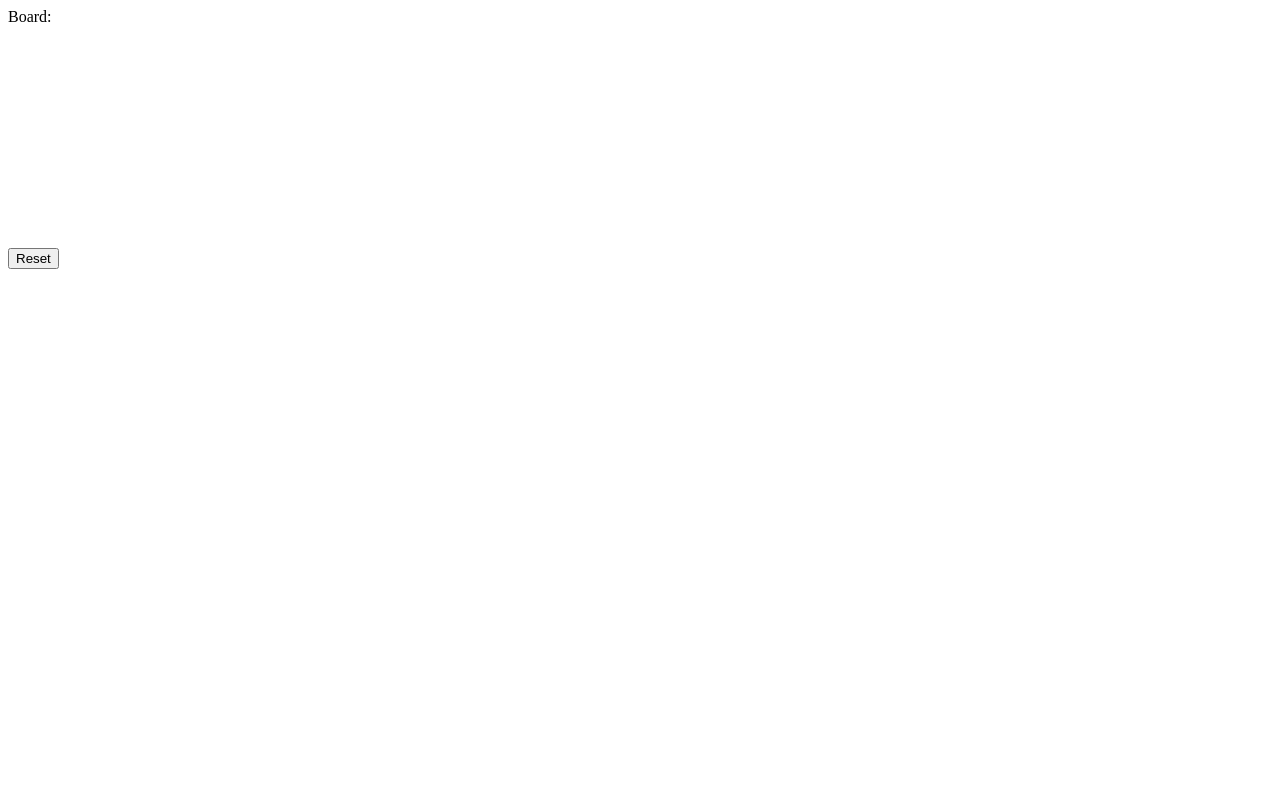
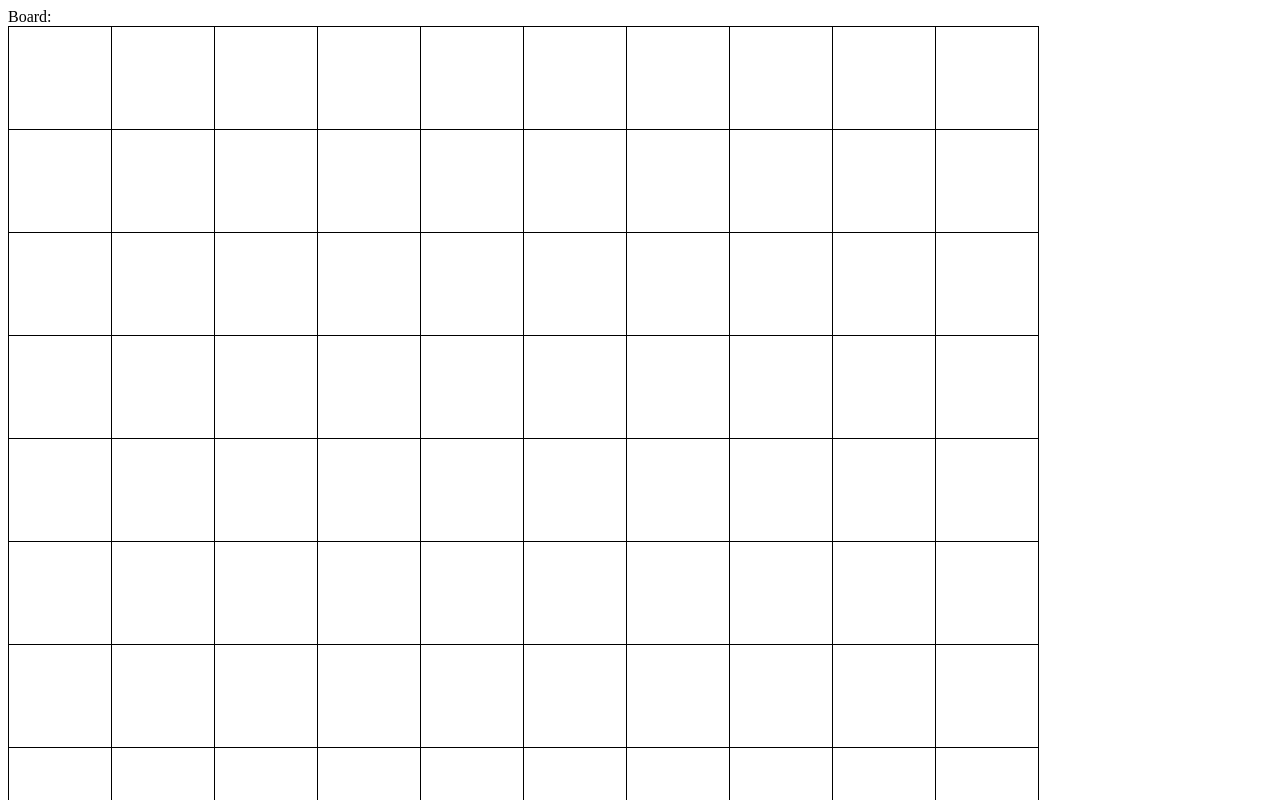
Before and after one commit to justinkpeter/minesweeper, an Angular app: page / in a window 1280 px wide. Shown: the top 800 px of the page. Built offline with nearby package versions, Linux system fonts and the light colour scheme.

Commit message:
adding some styling... meh... a work in progress.

```diff
--- a/src/app/app.component.css
+++ b/src/app/app.component.css
@@ -0,0 +1,5 @@
+html, body {
+  max-width: 100%;
+  overflow-x: hidden;
+
+}
--- a/src/app/app.component.html
+++ b/src/app/app.component.html
@@ -6,7 +6,7 @@ Board:
 <!--      <div> Status: {{cell.status}}</div>-->
       <div *ngIf="cell.status === 'clear' && !cell.mine"> {{cell.proximityMines}}</div>
       <div *ngIf="cell.status === 'flag'">
-        <img src="assets/flagged_bomb.png"/>
+        <img class="cellImage" src="assets/flagged_bomb.png"/>
       </div>
       <div *ngIf="cell.mine && cell.status === 'clear'" > <img class="cellImage" src="assets/revealed_bomb.png"/></div>
       <br>
--- a/src/styles.css
+++ b/src/styles.css
@@ -1 +1,25 @@
 /* You can add global styles to this file, and also import other style files */
+
+.board{
+  border: 1px solid black;
+  border-collapse: collapse;
+}
+
+.board td{
+  width: 100px;
+  height: 100px;
+  text-align: center;
+  vertical-align: center;
+}
+.cell{
+  /*display: flex;*/
+  align-items: center;
+  border: black;
+}
+.cellImage{
+  object-fit: contain;
+  align-items: center;
+  /*height: auto;*/
+  width: 100px;
+  max-width: 100px;
+}
```
